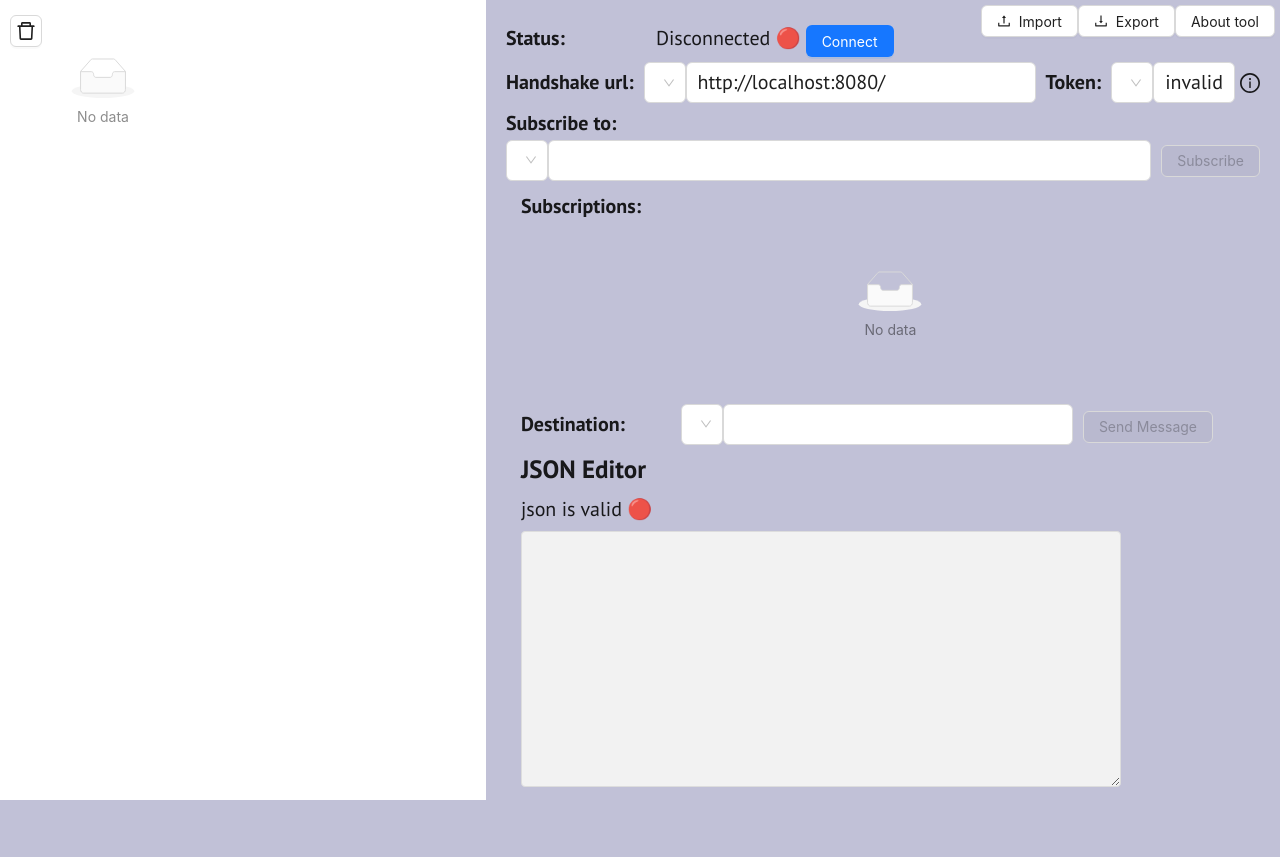
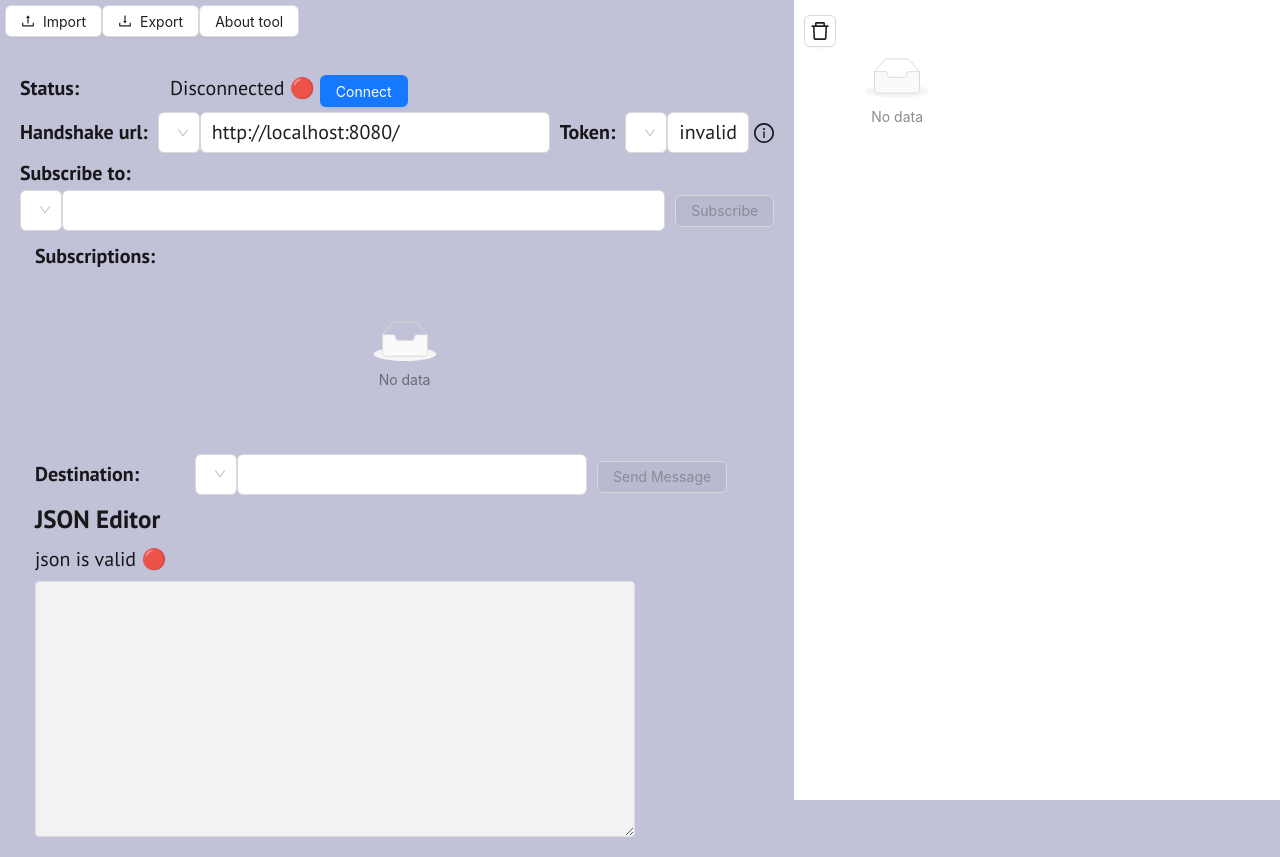
Before and after one commit to OleksandrProkopenkoDev/websocket-util, a React (Vite) app: page / in a window 1280 px wide. Before the commit the page ends 807 px from the top, so only its background shows below. Built offline with nearby package versions, Linux system fonts and the light colour scheme.

Commit message:
change styles

```diff
--- a/src/App.tsx
+++ b/src/App.tsx
@@ -15,33 +15,13 @@ function App() {
   const [subscriptions, setSubscriptions] = useState<Subscription[]>([]);
 
   return (
-      <Flex style={{height: "100vh"}}>
-        <Flex style={{position: "absolute", right:5, top: 0}}>
+      <Flex style={{height: "100vh"}} justify={"space-between"}>
+        <Flex style={{position: "absolute", left: 5, top: 0}}>
           <ImportData/>
           <ExportData/>
           <AboutModal/>
         </Flex>
 
-        <Flex gap={5} style={{backgroundColor: "white", padding: 10, overflowY: "scroll", overflowX: "scroll", width: 600}}>
-          <Flex style={{position: "sticky", top: 0}}>
-
-            <Button icon={<DeleteOutlined style={{fontSize: 20}} />}
-                    title={"Clear all"}
-
-                    onClick={() => setMessages([])}
-            />
-          </Flex>
-
-          <List dataSource={messages}
-                renderItem={(item) => (
-                    <List.Item key={"log-" + Math.random()} style={{padding: 2, margin: 1, fontSize: 20}}
-                               className={"pt-sans-regular"}>
-
-                      <LogItem logItem={item}/>
-                    </List.Item>
-                )}
-          />
-        </Flex>
 
         <ConfigProvider theme={{
           components: {
@@ -52,7 +32,7 @@ function App() {
           }
         }} >
 
-          <Flex style={{padding: 20}}>
+          <Flex style={{padding: 20, marginTop: 50}}>
             <ManageBar messages={messages}
                        setMessages={setMessages}
                        subscriptionListRef={subscriptionListRef}
@@ -63,6 +43,27 @@ function App() {
         </ConfigProvider>
         {/*<h1 style={{marginLeft: 20}}>WebSocket Test</h1>*/}
 
+
+          <Flex gap={5} style={{backgroundColor: "white", padding: 10, overflowY: "scroll", overflowX: "scroll", width: 600}}>
+              <Flex style={{position: "sticky", top: 0}}>
+
+                  <Button icon={<DeleteOutlined style={{fontSize: 20}} />}
+                          title={"Clear all"}
+
+                          onClick={() => setMessages([])}
+                  />
+              </Flex>
+
+              <List dataSource={messages}
+                    renderItem={(item) => (
+                        <List.Item key={"log-" + Math.random()} style={{padding: 2, margin: 1, fontSize: 20}}
+                                   className={"pt-sans-regular"}>
+
+                            <LogItem logItem={item}/>
+                        </List.Item>
+                    )}
+              />
+          </Flex>
       </Flex>
   );
 }
--- a/src/components/ManageBar/ManageBar.tsx
+++ b/src/components/ManageBar/ManageBar.tsx
@@ -86,6 +86,16 @@ const ManageBar: FC<ManageBarProps> = ({
         connectHeaders: {
           'Authorization': `Bearer ${token.token}`
         },
+        onWebSocketClose: (msg) => {
+          console.log("on close", msg)
+          notification.warning({
+            message: "WebSocket Closed",
+            description: msg.reason,
+          });
+        },
+        onWebSocketError : (err) => {
+          console.log("on error", err)
+        },
         debug: (str) => {
           console.log(str);
           if (str.includes("Connection closed")) {
@@ -103,21 +113,16 @@ const ManageBar: FC<ManageBarProps> = ({
           setIsConnection(false);
 
           notification.error({
-            placement: "bottomRight",
             message: "WebSocket Error",
             description: frame.headers['message'] || "An unexpected error occurred.",
           });
         },
 
-        onChangeState : (state) => {
-          console.log("onChangeState", state)
-        },
         reconnectDelay: 5000,  // Reconnect if the connection drops
         heartbeatIncoming: 4000,
         heartbeatOutgoing: 4000,
       });
-      console.log(client)
-      // Setting up the connection status before activation
+
       setIsConnection(true);
       client.onConnect = (frame) => {
         console.log('Connected:', frame);
--- a/src/components/TokenInput/TokenInput.tsx
+++ b/src/components/TokenInput/TokenInput.tsx
@@ -23,22 +23,16 @@ const TokenInput:FC<TokenInputProps> = ({selectedToken, setSelectedToken, isConn
   const [label, setLabel] = useState('');
   const inputRef = useRef<InputRef>(null);
 
-
   const onRemove = (label : string) => {
     setTokens((prevState) => prevState.filter((e) => e.token !== label))
     removeTokenItem(label)
   }
 
   useEffect(() => {
-    console.log(token)
-  }, [token]);
-
-  useEffect(() => {
     let arr = getAllTokenItems();
     if (arr[0]) {
       setToken(arr[0])
     }
-    console.log("getAllTokenItems", arr)
     setTokens(arr)
   }, [localStorage.getItem(TOKEN_STORAGE_NAME)]);
 
@@ -144,7 +138,7 @@ const TokenInput:FC<TokenInputProps> = ({selectedToken, setSelectedToken, isConn
                   </Space>
                 </>
             )}
-            dropdownStyle={{width: 950}}
+            dropdownStyle={{width: 550}}
             options={tokens.map((item) => ({
               value: item.token + "",
               label: item.label + "",
```
